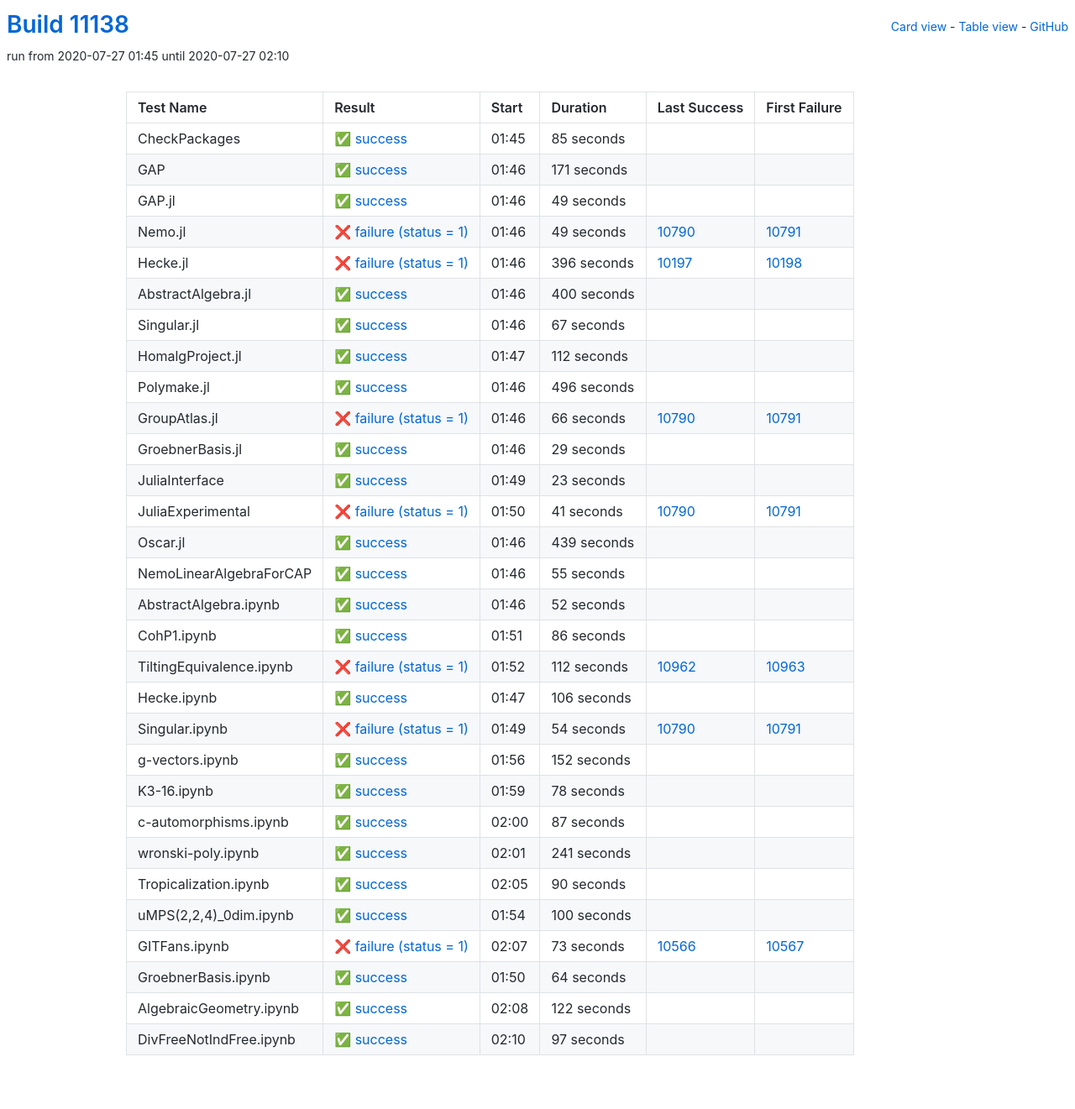
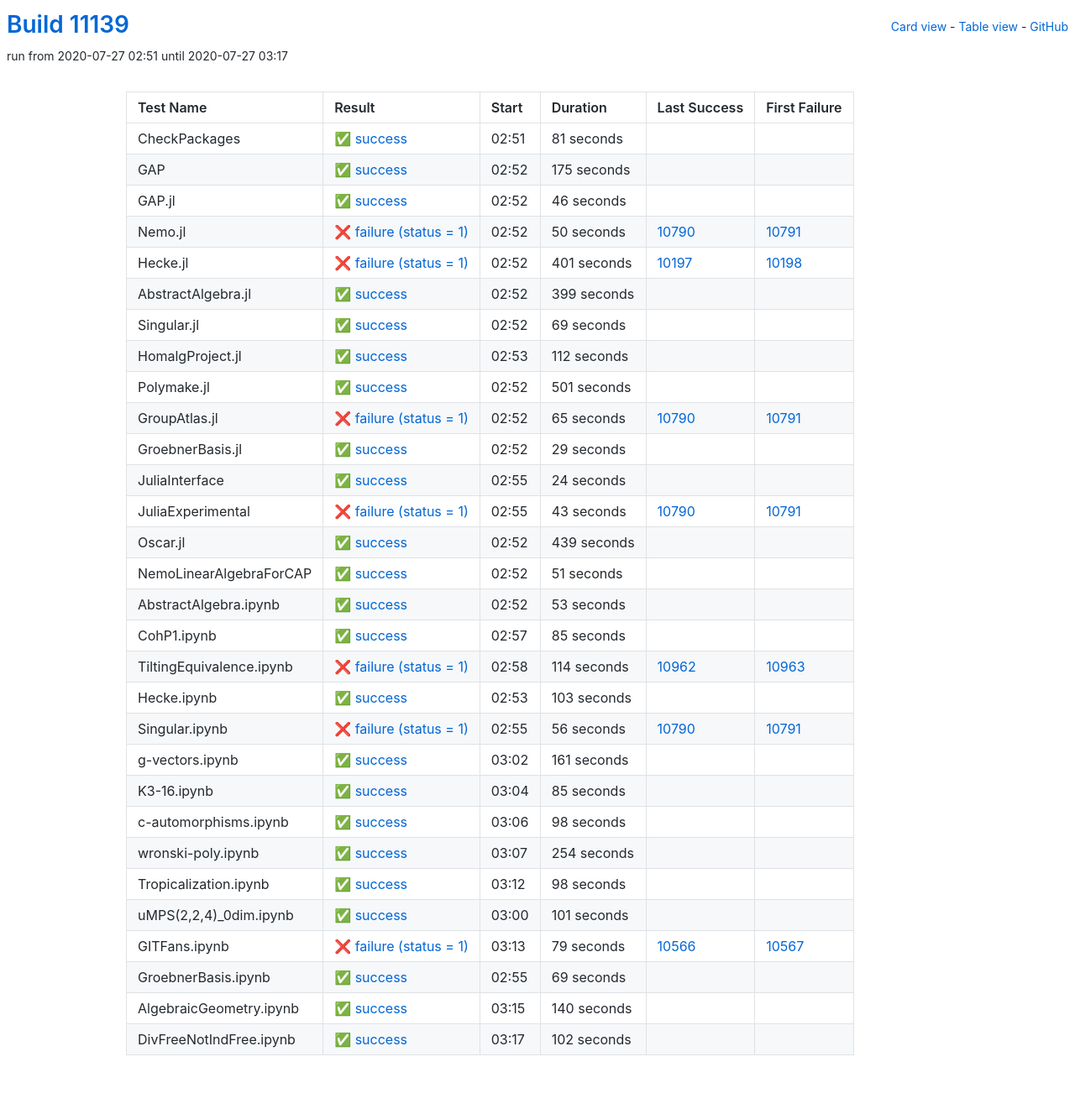
Before and after one commit to oscar-system/oscar-ci-status, a Jekyll site: the page built from table.html, in a window 1280 px wide. Shown: the whole page at 84% size. Built offline with Jekyll 4.4.1, drawn with Linux system fonts in a browser that asks for light colours.

Commit message:
Build #11139

```diff
--- a/_data/ci.yml
+++ b/_data/ci.yml
@@ -1,6 +1,6 @@
 ---
-build: 11138
-build_url: https://oscarci.mathematik.uni-kl.de/job/oscar/11138/
+build: 11139
+build_url: https://oscarci.mathematik.uni-kl.de/job/oscar/11139/
 job: oscar
 organization: oscar-system
 repo: oscar-ci-status
@@ -8,92 +8,92 @@ repourl: https://github.com/oscar-system/oscar-ci-status
 tests:
 - name: CheckPackages
   id: checkpackages
-  log: https://oscarci.mathematik.uni-kl.de/job/oscar/11138/artifact/logs/build-11138/CheckPackages.log
-  start: 2020-07-27 01:45
+  log: https://oscarci.mathematik.uni-kl.de/job/oscar/11139/artifact/logs/build-11139/CheckPackages.log
+  start: 2020-07-27 02:51
   success: true
   exitcode: 0
   status: success
-  duration: 85
+  duration: 81
   last_success: false
   last_success_url:
   first_failure: false
   first_failure_url:
 - name: GAP
   id: gap
-  log: https://oscarci.mathematik.uni-kl.de/job/oscar/11138/artifact/logs/build-11138/GAP.log
-  start: 2020-07-27 01:46
+  log: https://oscarci.mathematik.uni-kl.de/job/oscar/11139/artifact/logs/build-11139/GAP.log
+  start: 2020-07-27 02:52
   success: true
   exitcode: 0
   status: success
-  duration: 171
+  duration: 175
   last_success: false
   last_success_url:
   first_failure: false
   first_failure_url:
 - name: GAP.jl
   id: gap-jl
-  log: https://oscarci.mathematik.uni-kl.de/job/oscar/11138/artifact/logs/build-11138/GAP.jl.log
-  start: 2020-07-27 01:46
+  log: https://oscarci.mathematik.uni-kl.de/job/oscar/11139/artifact/logs/build-11139/GAP.jl.log
+  start: 2020-07-27 02:52
   success: true
   exitcode: 0
   status: success
-  duration: 49
+  duration: 46
   last_success: false
   last_success_url:
   first_failure: false
   first_failure_url:
 - name: Nemo.jl
   id: nemo-jl
-  log: https://oscarci.mathematik.uni-kl.de/job/oscar/11138/artifact/logs/build-11138/Nemo.jl.log
-  start: 2020-07-27 01:46
+  log: https://oscarci.mathematik.uni-kl.de/job/oscar/11139/artifact/logs/build-11139/Nemo.jl.log
+  start: 2020-07-27 02:52
   success: false
   exitcode: 1
   status: failure
-  duration: 49
+  duration: 50
   last_success: 10790
   last_success_url: https://oscarci.mathematik.uni-kl.de/job/oscar/10790/
   first_failure: 10791
   first_failure_url: https://oscarci.mathematik.uni-kl.de/job/oscar/10791/
 - name: Hecke.jl
   id: hecke-jl
-  log: https://oscarci.mathematik.uni-kl.de/job/oscar/11138/artifact/logs/build-11138/Hecke.jl.log
-  start: 2020-07-27 01:46
+  log: https://oscarci.mathematik.uni-kl.de/job/oscar/11139/artifact/logs/build-11139/Hecke.jl.log
+  start: 2020-07-27 02:52
   success: false
   exitcode: 1
   status: failure
-  duration: 396
+  duration: 401
   last_success: 10197
   last_success_url: https://oscarci.mathematik.uni-kl.de/job/oscar/10197/
   first_failure: 10198
   first_failure_url: https://oscarci.mathematik.uni-kl.de/job/oscar/10198/
 - name: AbstractAlgebra.jl
   id: abstractalgebra-jl
-  log: https://oscarci.mathematik.uni-kl.de/job/oscar/11138/artifact/logs/build-11138/AbstractAlgebra.jl.log
-  start: 2020-07-27 01:46
+  log: https://oscarci.mathematik.uni-kl.de/job/oscar/11139/artifact/logs/build-11139/AbstractAlgebra.jl.log
+  start: 2020-07-27 02:52
   success: true
   exitcode: 0
   status: success
-  duration: 400
+  duration: 399
   last_success: false
   last_success_url:
   first_failure: false
   first_failure_url:
 - name: Singular.jl
   id: singular-jl
-  log: https://oscarci.mathematik.uni-kl.de/job/oscar/11138/artifact/logs/build-11138/Singular.jl.log
-  start: 2020-07-27 01:46
+  log: https://oscarci.mathematik.uni-kl.de/job/oscar/11139/artifact/logs/build-11139/Singular.jl.log
+  start: 2020-07-27 02:52
   success: true
   exitcode: 0
   status: success
-  duration: 67
+  duration: 69
   last_success: false
   last_success_url:
   first_failure: false
   first_failure_url:
 - name: HomalgProject.jl
   id: homalgproject-jl
-  log: https://oscarci.mathematik.uni-kl.de/job/oscar/11138/artifact/logs/build-11138/HomalgProject.jl.log
-  start: 2020-07-27 01:47
+  log: https://oscarci.mathematik.uni-kl.de/job/oscar/11139/artifact/logs/build-11139/HomalgProject.jl.log
+  start: 2020-07-27 02:53
   success: true
   exitcode: 0
   status: success
@@ -104,32 +104,32 @@ tests:
   first_failure_url:
 - name: Polymake.jl
   id: polymake-jl
-  log: https://oscarci.mathematik.uni-kl.de/job/oscar/11138/artifact/logs/build-11138/Polymake.jl.log
-  start: 2020-07-27 01:46
+  log: https://oscarci.mathematik.uni-kl.de/job/oscar/11139/artifact/logs/build-11139/Polymake.jl.log
+  start: 2020-07-27 02:52
   success: true
   exitcode: 0
   status: success
-  duration: 496
+  duration: 501
   last_success: false
   last_success_url:
   first_failure: false
   first_failure_url:
 - name: GroupAtlas.jl
   id: groupatlas-jl
-  log: https://oscarci.mathematik.uni-kl.de/job/oscar/11138/artifact/logs/build-11138/GroupAtlas.jl.log
-  start: 2020-07-27 01:46
+  log: https://oscarci.mathematik.uni-kl.de/job/oscar/11139/artifact/logs/build-11139/GroupAtlas.jl.log
+  start: 2020-07-27 02:52
   success: false
   exitcode: 1
   status: failure
-  duration: 66
+  duration: 65
   last_success: 10790
   last_success_url: https://oscarci.mathematik.uni-kl.de/job/oscar/10790/
   first_failure: 10791
   first_failure_url: https://oscarci.mathematik.uni-kl.de/job/oscar/10791/
 - name: GroebnerBasis.jl
   id: groebnerbasis-jl
-  log: https://oscarci.mathematik.uni-kl.de/job/oscar/11138/artifact/logs/build-11138/GroebnerBasis.jl.log
-  start: 2020-07-27 01:46
+  log: https://oscarci.mathematik.uni-kl.de/job/oscar/11139/artifact/logs/build-11139/GroebnerBasis.jl.log
+  start: 2020-07-27 02:52
   success: true
   exitcode: 0
   status: success
@@ -140,32 +140,32 @@ tests:
   first_failure_url:
 - name: JuliaInterface
   id: juliainterface
-  log: https://oscarci.mathematik.uni-kl.de/job/oscar/11138/artifact/logs/build-11138/JuliaInterface.log
-  start: 2020-07-27 01:49
+  log: https://oscarci.mathematik.uni-kl.de/job/oscar/11139/artifact/logs/build-11139/JuliaInterface.log
+  start: 2020-07-27 02:55
   success: true
   exitcode: 0
   status: success
-  duration: 23
+  duration: 24
   last_success: false
   last_success_url:
   first_failure: false
   first_failure_url:
 - name: JuliaExperimental
   id: juliaexperimental
-  log: https://oscarci.mathematik.uni-kl.de/job/oscar/11138/artifact/logs/build-11138/JuliaExperimental.log
-  start: 2020-07-27 01:50
+  log: https://oscarci.mathematik.uni-kl.de/job/oscar/11139/artifact/logs/build-11139/JuliaExperimental.log
+  start: 2020-07-27 02:55
   success: false
   exitcode: 1
   status: failure
-  duration: 41
+  duration: 43
   last_success: 10790
   last_success_url: https://oscarci.mathematik.uni-kl.de/job/oscar/10790/
   first_failure: 10791
   first_failure_url: https://oscarci.mathematik.uni-kl.de/job/oscar/10791/
 - name: Oscar.jl
   id: oscar-jl
-  log: https://oscarci.mathematik.uni-kl.de/job/oscar/11138/artifact/logs/build-11138/Oscar.jl.log
-  start: 2020-07-27 01:46
+  log: https://oscarci.mathematik.uni-kl.de/job/oscar/11139/artifact/logs/build-11139/Oscar.jl.log
+  start: 2020-07-27 02:52
   success: true
   exitcode: 0
   status: success
@@ -176,192 +176,192 @@ tests:
   first_failure_url:
 - name: NemoLinearAlgebraForCAP
   id: nemolinearalgebraforcap
-  log: https://oscarci.mathematik.uni-kl.de/job/oscar/11138/artifact/logs/build-11138/NemoLinearAlgebraForCAP.log
-  start: 2020-07-27 01:46
+  log: https://oscarci.mathematik.uni-kl.de/job/oscar/11139/artifact/logs/build-11139/NemoLinearAlgebraForCAP.log
+  start: 2020-07-27 02:52
   success: true
   exitcode: 0
   status: success
-  duration: 55
+  duration: 51
   last_success: false
   last_success_url:
   first_failure: false
   first_failure_url:
 - name: AbstractAlgebra.ipynb
   id: abstractalgebra-ipynb
-  log: https://oscarci.mathematik.uni-kl.de/job/oscar/11138/artifact/logs/build-11138/AbstractAlgebra.ipynb.log
-  start: 2020-07-27 01:46
+  log: https://oscarci.mathematik.uni-kl.de/job/oscar/11139/artifact/logs/build-11139/AbstractAlgebra.ipynb.log
+  start: 2020-07-27 02:52
   success: true
   exitcode: 0
   status: success
-  duration: 52
+  duration: 53
   last_success: false
   last_success_url:
   first_failure: false
   first_failure_url:
 - name: CohP1.ipynb
   id: cohp1-ipynb
-  log: https://oscarci.mathematik.uni-kl.de/job/oscar/11138/artifact/logs/build-11138/CohP1.ipynb.log
-  start: 2020-07-27 01:51
+  log: https://oscarci.mathematik.uni-kl.de/job/oscar/11139/artifact/logs/build-11139/CohP1.ipynb.log
+  start: 2020-07-27 02:57
   success: true
   exitcode: 0
   status: success
-  duration: 86
+  duration: 85
   last_success: false
   last_success_url:
   first_failure: false
   first_failure_url:
 - name: TiltingEquivalence.ipynb
   id: tiltingequivalence-ipynb
-  log: https://oscarci.mathematik.uni-kl.de/job/oscar/11138/artifact/logs/build-11138/TiltingEquivalence.ipynb.log
-  start: 2020-07-27 01:52
+  log: https://oscarci.mathematik.uni-kl.de/job/oscar/11139/artifact/logs/build-11139/TiltingEquivalence.ipynb.log
+  start: 2020-07-27 02:58
   success: false
   exitcode: 1
   status: failure
-  duration: 112
+  duration: 114
   last_success: 10962
   last_success_url: https://oscarci.mathematik.uni-kl.de/job/oscar/10962/
   first_failure: 10963
   first_failure_url: https://oscarci.mathematik.uni-kl.de/job/oscar/10963/
 - name: Hecke.ipynb
   id: hecke-ipynb
-  log: https://oscarci.mathematik.uni-kl.de/job/oscar/11138/artifact/logs/build-11138/Hecke.ipynb.log
-  start: 2020-07-27 01:47
+  log: https://oscarci.mathematik.uni-kl.de/job/oscar/11139/artifact/logs/build-11139/Hecke.ipynb.log
+  start: 2020-07-27 02:53
   success: true
   exitcode: 0
   status: success
-  duration: 106
+  duration: 103
   last_success: false
   last_success_url:
   first_failure: false
   first_failure_url:
 - name: Singular.ipynb
   id: singular-ipynb
-  log: https://oscarci.mathematik.uni-kl.de/job/oscar/11138/artifact/logs/build-11138/Singular.ipynb.log
-  start: 2020-07-27 01:49
+  log: https://oscarci.mathematik.uni-kl.de/job/oscar/11139/artifact/logs/build-11139/Singular.ipynb.log
+  start: 2020-07-27 02:55
   success: false
   exitcode: 1
   status: failure
-  duration: 54
+  duration: 56
   last_success: 10790
   last_success_url: https://oscarci.mathematik.uni-kl.de/job/oscar/10790/
   first_failure: 10791
   first_failure_url: https://oscarci.mathematik.uni-kl.de/job/oscar/10791/
 - name: g-vectors.ipynb
   id: g-vectors-ipynb
-  log: https://oscarci.mathematik.uni-kl.de/job/oscar/11138/artifact/logs/build-11138/g-vectors.ipynb.log
-  start: 2020-07-27 01:56
+  log: https://oscarci.mathematik.uni-kl.de/job/oscar/11139/artifact/logs/build-11139/g-vectors.ipynb.log
+  start: 2020-07-27 03:02
   success: true
   exitcode: 0
   status: success
-  duration: 152
+  duration: 161
   last_success: false
   last_success_url:
   first_failure: false
   first_failure_url:
 - name: K3-16.ipynb
   id: k3-16-ipynb
-  log: https://oscarci.mathematik.uni-kl.de/job/oscar/11138/artifact/logs/build-11138/K3-16.ipynb.log
-  start: 2020-07-27 01:59
+  log: https://oscarci.mathematik.uni-kl.de/job/oscar/11139/artifact/logs/build-11139/K3-16.ipynb.log
+  start: 2020-07-27 03:04
   success: true
   exitcode: 0
   status: success
-  duration: 78
+  duration: 85
   last_success: false
   last_success_url:
   first_failure: false
   first_failure_url:
 - name: c-automorphisms.ipynb
   id: c-automorphisms-ipynb
-  log: https://oscarci.mathematik.uni-kl.de/job/oscar/11138/artifact/logs/build-11138/c-automorphisms.ipynb.log
-  start: 2020-07-27 02:00
+  log: https://oscarci.mathematik.uni-kl.de/job/oscar/11139/artifact/logs/build-11139/c-automorphisms.ipynb.log
+  start: 2020-07-27 03:06
   success: true
   exitcode: 0
   status: success
-  duration: 87
+  duration: 98
   last_success: false
   last_success_url:
   first_failure: false
   first_failure_url:
 - name: wronski-poly.ipynb
   id: wronski-poly-ipynb
-  log: https://oscarci.mathematik.uni-kl.de/job/oscar/11138/artifact/logs/build-11138/wronski-poly.ipynb.log
-  start: 2020-07-27 02:01
+  log: https://oscarci.mathematik.uni-kl.de/job/oscar/11139/artifact/logs/build-11139/wronski-poly.ipynb.log
+  start: 2020-07-27 03:07
   success: true
   exitcode: 0
   status: success
-  duration: 241
+  duration: 254
   last_success: false
   last_success_url:
   first_failure: false
   first_failure_url:
 - name: Tropicalization.ipynb
   id: tropicalization-ipynb
-  log: https://oscarci.mathematik.uni-kl.de/job/oscar/11138/artifact/logs/build-11138/Tropicalization.ipynb.log
-  start: 2020-07-27 02:05
+  log: https://oscarci.mathematik.uni-kl.de/job/oscar/11139/artifact/logs/build-11139/Tropicalization.ipynb.log
+  start: 2020-07-27 03:12
   success: true
   exitcode: 0
   status: success
-  duration: 90
+  duration: 98
   last_success: false
   last_success_url:
   first_failure: false
   first_failure_url:
 - name: uMPS(2,2,4)_0dim.ipynb
   id: umps-2-2-4-0dim-ipynb
-  log: https://oscarci.mathematik.uni-kl.de/job/oscar/11138/artifact/logs/build-11138/uMPS-2-2-4-_0dim.ipynb.log
-  start: 2020-07-27 01:54
+  log: https://oscarci.mathematik.uni-kl.de/job/oscar/11139/artifact/logs/build-11139/uMPS-2-2-4-_0dim.ipynb.log
+  start: 2020-07-27 03:00
   success: true
   exitcode: 0
   status: success
-  duration: 100
+  duration: 101
   last_success: false
   last_success_url:
   first_failure: false
   first_failure_url:
 - name: GITFans.ipynb
   id: gitfans-ipynb
-  log: https://oscarci.mathematik.uni-kl.de/job/oscar/11138/artifact/logs/build-11138/GITFans.ipynb.log
-  start: 2020-07-27 02:07
+  log: https://oscarci.mathematik.uni-kl.de/job/oscar/11139/artifact/logs/build-11139/GITFans.ipynb.log
+  start: 2020-07-27 03:13
   success: false
   exitcode: 1
   status: failure
-  duration: 73
+  duration: 79
   last_success: 10566
   last_success_url: https://oscarci.mathematik.uni-kl.de/job/oscar/10566/
   first_failure: 10567
   first_failure_url: https://oscarci.mathematik.uni-kl.de/job/oscar/10567/
 - name: GroebnerBasis.ipynb
   id: groebnerbasis-ipynb
-  log: https://oscarci.mathematik.uni-kl.de/job/oscar/11138/artifact/logs/build-11138/GroebnerBasis.ipynb.log
-  start: 2020-07-27 01:50
+  log: https://oscarci.mathematik.uni-kl.de/job/oscar/11139/artifact/logs/build-11139/GroebnerBasis.ipynb.log
+  start: 2020-07-27 02:55
   success: true
   exitcode: 0
   status: success
-  duration: 64
+  duration: 69
   last_success: false
   last_success_url:
   first_failure: false
   first_failure_url:
 - name: AlgebraicGeometry.ipynb
   id: algebraicgeometry-ipynb
-  log: https://oscarci.mathematik.uni-kl.de/job/oscar/11138/artifact/logs/build-11138/AlgebraicGeometry.ipynb.log
-  start: 2020-07-27 02:08
+  log: https://oscarci.mathematik.uni-kl.de/job/oscar/11139/artifact/logs/build-11139/AlgebraicGeometry.ipynb.log
+  start: 2020-07-27 03:15
   success: true
   exitcode: 0
   status: success
-  duration: 122
+  duration: 140
   last_success: false
   last_success_url:
   first_failure: false
   first_failure_url:
 - name: DivFreeNotIndFree.ipynb
   id: divfreenotindfree-ipynb
-  log: https://oscarci.mathematik.uni-kl.de/job/oscar/11138/artifact/logs/build-11138/DivFreeNotIndFree.ipynb.log
-  start: 2020-07-27 02:10
+  log: https://oscarci.mathematik.uni-kl.de/job/oscar/11139/artifact/logs/build-11139/DivFreeNotIndFree.ipynb.log
+  start: 2020-07-27 03:17
   success: true
   exitcode: 0
   status: success
-  duration: 97
+  duration: 102
   last_success: false
   last_success_url:
   first_failure: false
```
Also changed, not shown: README.md.
